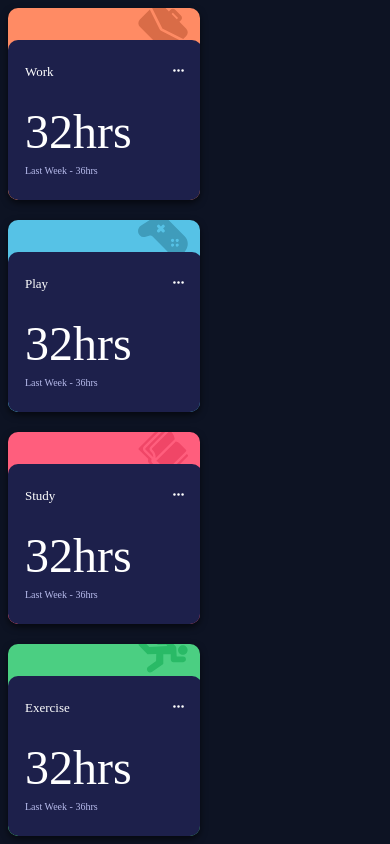
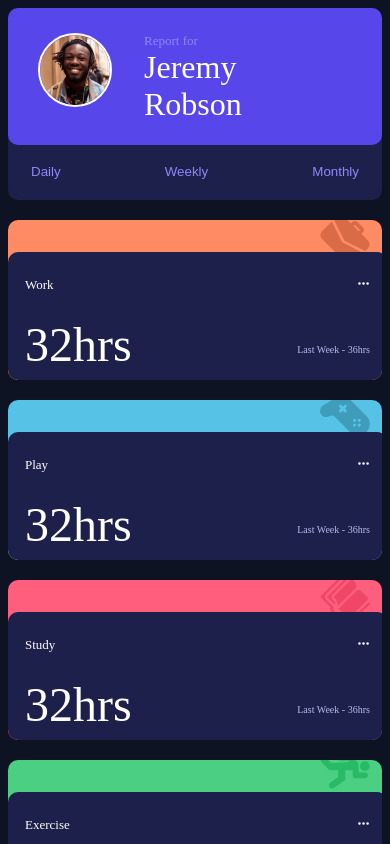
Before and after one commit to janhvihalder/ragam-project, a React app: page / in a window 390 px wide. Shown: the top 844 px of the page. Built offline with nearby package versions, Linux system fonts and the light colour scheme; the HTML template or start-up script is replaced by a standard one.

Commit message:
responsivity and Profile card

```diff
--- a/src/App.jsx
+++ b/src/App.jsx
@@ -1,9 +1,17 @@
 import { useState } from 'react'
 import Card from './components/Card'
+import Profile from './components/Profile'
 
 export default function App() {
   return (
-    <div>
+    <div style={{display:"flex", alignItems:"center", justifyContent:"center",}}>
+      <div className='God'>
+
+        {/* Profile div */}
+        {/*!IMP - If parent is flexing then the children will also flex */}
+        <div style={{display:"flex"}}>
+          <Profile />
+        </div>
 
         {/* Contains all the tasks */}
         <div className='card-container'>
@@ -16,5 +24,6 @@ export default function App() {
         </div>
 
       </div>
+    </div>
   )
 }
--- a/src/components/Card.jsx
+++ b/src/components/Card.jsx
@@ -3,6 +3,7 @@ import { IoEllipsisHorizontal } from "react-icons/io5";
 //put curly brackets for multiple arguments
 export default function Card({backgroundColor = "#FF8B64", topic="Work", icon="/icon-work.svg"}){
     return(
+
 
         // Coloured Div
         <div style={{backgroundColor: backgroundColor}} className="colored-part">
@@ -22,6 +23,8 @@ export default function Card({backgroundColor = "#FF8B64", topic="Work", icon="/
                     <IoEllipsisHorizontal />
                 </div>
 
+                {/* Div for previous information */}
+                <div className="prev-info">
                     {/* Current Value */}
                     <div style={{padding:"0px 17px", fontSize:"xxx-large"}}>
                         32hrs
@@ -33,5 +36,6 @@ export default function Card({backgroundColor = "#FF8B64", topic="Work", icon="/
                     </div>
                 </div>
             </div>
+        </div>
     )
 }
--- /dev/null
+++ b/src/components/Profile.jsx
@@ -0,0 +1,41 @@
+function Profile(){
+    //DONT FORGET TO RETURN
+    return(
+
+        // Profile card
+        <div className="profile" style={{backgroundColor:"#1D204B"}}>
+
+            {/* Image and name */}
+            <div className="picture" style={{backgroundColor:"#5746EA"}}>
+
+                {/* Image div */}
+                <div className="robson">
+                    <img src="/image-jeremy.png" style={{width: "70px", border:"solid 2px white", borderRadius:"999px"}}></img>
+                </div>
+
+                <div>
+                    {/* Name */}
+                    <div style={{fontSize: "small",color:"#8F87F9",fontWeight:"400"}}>
+                        Report for
+                    </div>
+                    <div style={{fontSize: "xx-large",color:"white"}}>
+                        Jeremy
+                    </div>
+                    <div style={{fontSize: "xx-large",color:"white"}}>
+                        Robson
+                    </div>
+                </div>
+
+            </div>
+
+            {/* Toggles */}
+            <div className="buttons">
+                <div><button className="states" >Daily</button></div>
+                <div><button className="states" >Weekly</button></div>
+                <div><button className="states" >Monthly</button></div>
+            </div>
+        </div>
+    )
+}
+
+export default Profile
--- a/src/index.css
+++ b/src/index.css
@@ -13,6 +13,14 @@ body{
     gap: 20px;
 }
 
+
+.God{
+    display: flex;
+    width: 75%;
+    /* background-color: yellow; */
+    gap: 20px;
+}
+
 /* Card classes */
 .colored-part{
     position: relative;
@@ -23,11 +31,24 @@ body{
     border-radius: 10px;
 
     /* first 2 args are x and y axis, third is blur  */
-    box-shadow: 0 3px 7px rgba(0,0,0,0.6);
+    /* box-shadow: 0 3px 7px rgba(0,0,0,0.6); */
     /* rgba- a is opacity of the color of shadow */
 
     overflow: hidden;
     /* any object within, overflowing from the div is hidden*/
+}
+
+.profile{
+    height: 25.625rem;
+    width: 12rem;
+    border-radius: 10px;
+}
+
+.prev-info{
+    display: flex;
+    flex-direction: column;
+    justify-content: space-evenly;
+    gap: 5px;
 }
 
 .info-part{
@@ -42,10 +63,89 @@ body{
     border-radius: 10px;
 
     color: #fff;
-    font-weight: 300;
+    font-weight: 50;
 
     display: flex;
     flex-direction: column;
     justify-content: space-evenly;
 
 }
+
+.picture{
+    height: 16rem;
+    border-radius: 10px;
+    padding: 25px 30px 0px 30px;
+    font-weight: 50;
+
+    display: flex;
+    flex-direction: column;
+    gap: 2rem;
+}
+
+.buttons{
+    display: flex;
+    flex-direction: column;
+    padding: 17px;
+
+    /* Gap is space between each flex element. Not beyond the first or last element. */
+    gap: 0.8rem;
+
+}
+
+@media screen and (max-width: 768px) {
+    .colored-part{
+        /*fills the container (coincidently the device) to the max*/
+        flex-grow: 1;
+        width: 15rem;
+        height: 10rem;
+    }
+
+    .God{
+        flex-direction: column;
+        width: 100%;
+    }
+
+    .profile{
+        height: 12rem;
+        flex-grow: 1;
+        width: 15rem;
+    }
+
+    .prev-info{
+        flex-direction: row;
+        justify-content: space-between;
+        align-items: flex-end;
+    }
+
+    .info-part{
+        height: 8rem
+    }
+
+    .picture{
+        height: 7rem;
+        flex-direction: row;
+    }
+
+    .buttons{
+        flex-direction: row;
+        justify-content: space-between;
+    }
+}
+
+.states{
+    color:#8F87F9;
+    background: none;
+    border: none;
+    font-weight: 500;
+    transition: color 150ms ease, transform 0.3s ease;
+}
+
+.states:hover {
+    color: rgb(255, 255, 255); /* Change color on hover */
+    transform: scale(1.07); /* Slightly enlarge the button */
+    cursor: pointer;
+}
+
+.states:active{
+    transform: scale(0.98);
+}
```
Also changed, not shown: public/image-jeremy.png (added). Lines whose indentation alone changed are shown as unchanged.
